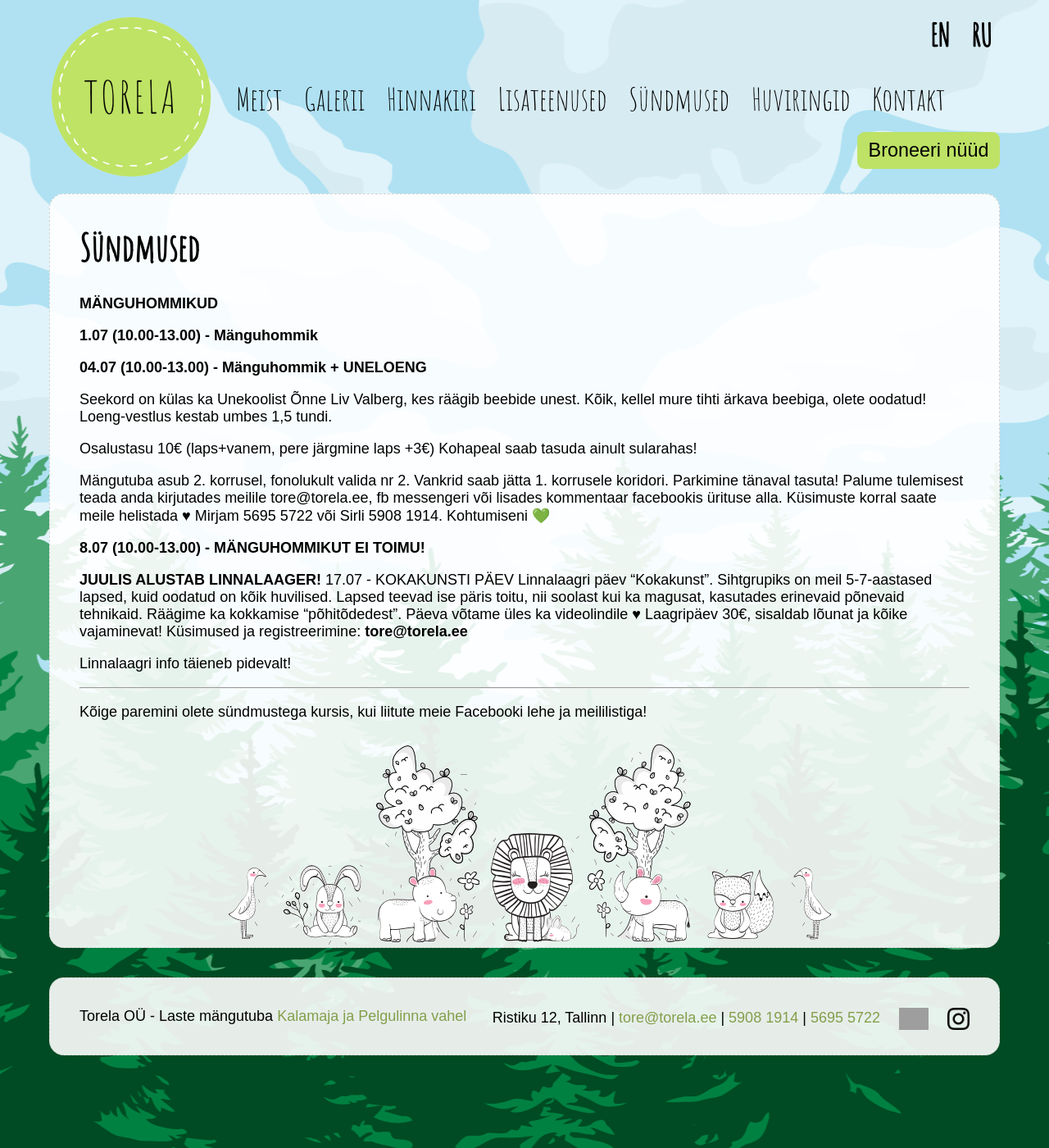
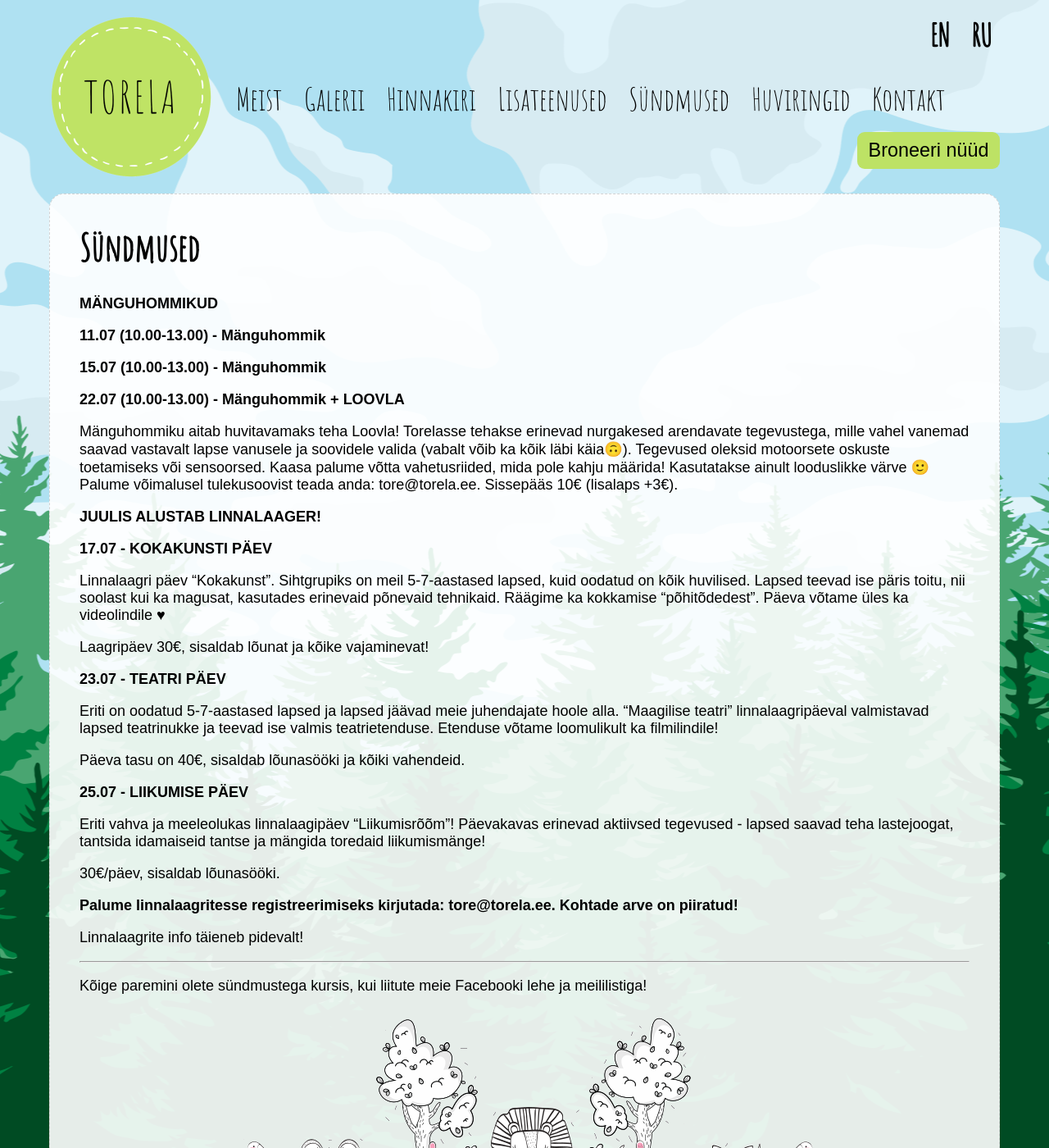
Before and after one commit to mypsik/torela, a Jekyll site: the page built from syndmused/index.md, in a window 1280 px wide and 1400 px high. Shown: the whole window at 82% size. Built offline with Jekyll 4.4.1, drawn with Linux system fonts in a browser that asks for light colours; grey boxes are pictures that could not be loaded.

Commit message:
Update index.md

```diff
--- a/syndmused/index.md
+++ b/syndmused/index.md
@@ -9,28 +9,42 @@ ru: /ru/events/
 
 **MÄNGUHOMMIKUD**
 
-**1.07 (10.00-13.00) - Mänguhommik**
+**11.07 (10.00-13.00) - Mänguhommik**
 
-**04.07 (10.00-13.00) - Mänguhommik + UNELOENG**
-
-Seekord on külas ka Unekoolist Õnne Liv Valberg, kes räägib beebide unest. Kõik, kellel mure tihti ärkava beebiga, olete oodatud! Loeng-vestlus kestab umbes 1,5 tundi.
-
-Osalustasu 10€ (laps+vanem, pere järgmine laps +3€)
-Kohapeal saab tasuda ainult sularahas!
-
-Mängutuba asub 2. korrusel, fonolukult valida nr 2. Vankrid saab jätta 1. korrusele koridori. Parkimine tänaval tasuta!
-Palume tulemisest teada anda kirjutades meilile tore@torela.ee, fb messengeri või lisades kommentaar facebookis ürituse alla.
-Küsimuste korral saate meile helistada ♥ Mirjam 5695 5722 või Sirli 5908 1914. Kohtumiseni 💚
-
-**8.07 (10.00-13.00) - MÄNGUHOMMIKUT EI TOIMU!**
+**15.07 (10.00-13.00) - Mänguhommik**
 
 
 
+**22.07 (10.00-13.00) - Mänguhommik + LOOVLA**
+
+Mänguhommiku aitab huvitavamaks teha Loovla! Torelasse tehakse erinevad nurgakesed arendavate tegevustega, mille vahel vanemad saavad vastavalt lapse vanusele ja soovidele valida (vabalt võib ka kõik läbi käia🙃). Tegevused oleksid motoorsete oskuste toetamiseks või sensoorsed. Kaasa palume võtta vahetusriided, mida pole kahju määrida! Kasutatakse ainult looduslikke värve 🙂 Palume võimalusel tulekusoovist teada anda: tore@torela.ee. Sissepääs 10€ (lisalaps +3€).
+
+
 **JUULIS ALUSTAB LINNALAAGER!**
-17.07 - KOKAKUNSTI PÄEV
-Linnalaagri päev "Kokakunst". Sihtgrupiks on meil 5-7-aastased lapsed, kuid oodatud on kõik huvilised. Lapsed teevad ise päris toitu, nii soolast kui ka magusat, kasutades erinevaid põnevaid tehnikaid. Räägime ka kokkamise "põhitõdedest". Päeva võtame üles ka videolindile ♥ Laagripäev 30€, sisaldab lõunat ja kõike vajaminevat! Küsimused ja registreerimine: **tore@torela.ee**
 
-Linnalaagri info täieneb pidevalt!
+**17.07 - KOKAKUNSTI PÄEV**
+
+Linnalaagri päev "Kokakunst". Sihtgrupiks on meil 5-7-aastased lapsed, kuid oodatud on kõik huvilised. Lapsed teevad ise päris toitu, nii soolast kui ka magusat, kasutades erinevaid põnevaid tehnikaid. Räägime ka kokkamise "põhitõdedest". Päeva võtame üles ka videolindile ♥
+
+Laagripäev 30€, sisaldab lõunat ja kõike vajaminevat!
+
+**23.07 - TEATRI PÄEV**
+
+Eriti on oodatud 5-7-aastased lapsed ja lapsed jäävad meie juhendajate hoole alla. "Maagilise teatri" linnalaagripäeval valmistavad lapsed teatrinukke ja teevad ise valmis teatrietenduse. Etenduse võtame loomulikult ka filmilindile!
+
+Päeva tasu on 40€, sisaldab lõunasööki ja kõiki vahendeid.
+
+**25.07 - LIIKUMISE PÄEV**
+
+Eriti vahva ja meeleolukas linnalaagipäev "Liikumisrõõm"! Päevakavas erinevad aktiivsed tegevused - lapsed saavad teha lastejoogat, tantsida idamaiseid tantse ja mängida toredaid liikumismänge!
+
+30€/päev, sisaldab lõunasööki.
+
+
+**Palume linnalaagritesse registreerimiseks kirjutada: tore@torela.ee. Kohtade arve on piiratud!**
+
+
+Linnalaagrite info täieneb pidevalt!
 
 ***
 
```
